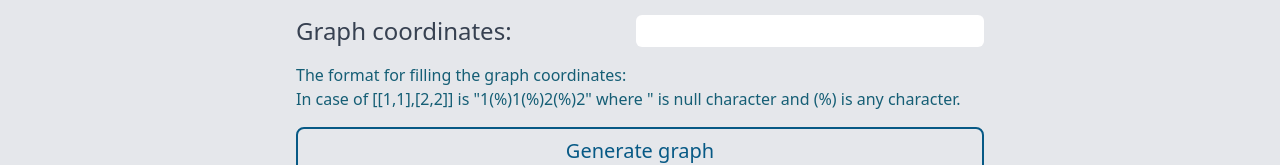
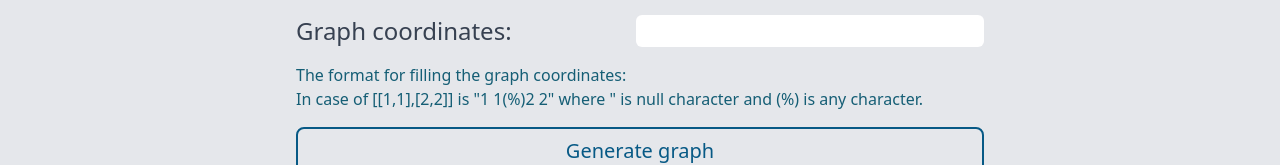
Before and after one commit to JaeAeich/Project-TheKindPandas, a React (Vite) app: page /CustomGraph in a window 1280 px wide. Shown: the part 177-342 px from the top of the page. Built offline with nearby package versions, Linux system fonts and the light colour scheme.

Commit message:
edited instruction

```diff
--- a/src/components/CustomGraph.jsx
+++ b/src/components/CustomGraph.jsx
@@ -130,7 +130,7 @@ function RandomGraph() {
 								/>
 							</div>
 							<div className="text-cyan-800">
-							<p>The format for filling the graph coordinates:<br></br>In case of [[1,1],[2,2]] is "1(%)1(%)2(%)2" where " is null character and (%) is any character.</p>
+							<p>The format for filling the graph coordinates:<br></br>In case of [[1,1],[2,2]] is "1 1(%)2 2" where " is null character and (%) is any character.</p>
 							</div>
 							<button
 								type="submit"
```
